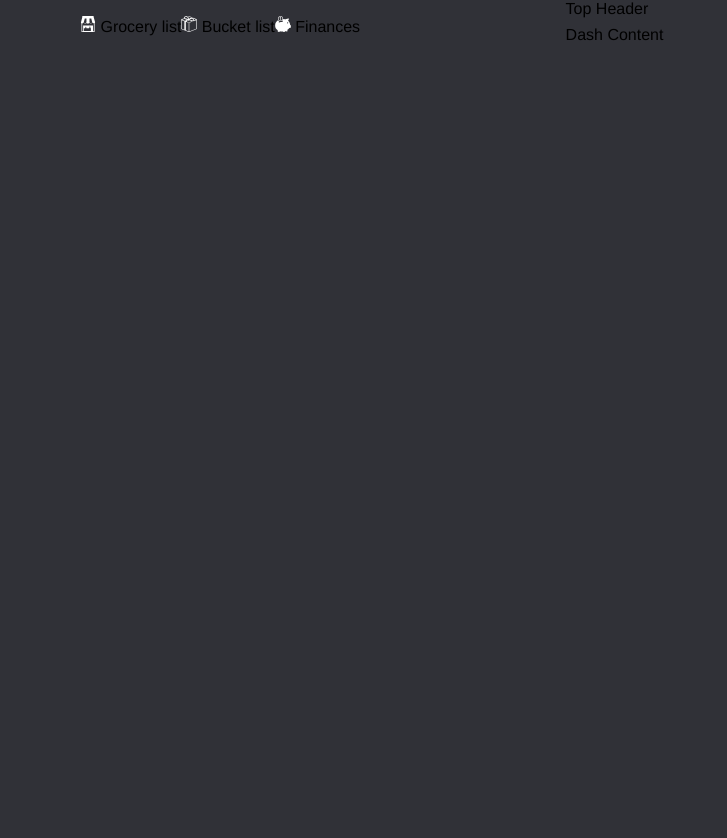
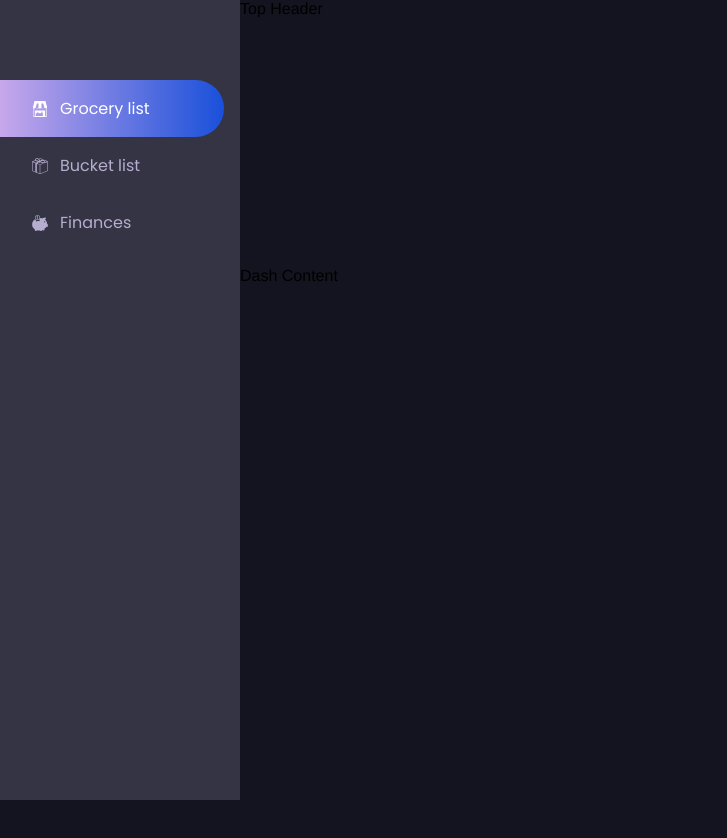
Before and after one commit to brunomguimaraes/monet, a React (Create React App) app: page /dashboard in a window 1280 px wide. Shown: the top 838 px of the page, without its empty margins (0-727 px from the left). Before the commit the page ends 800 px from the top, so only its background shows below. Built offline with nearby package versions, Linux system fonts and the light colour scheme; no server answers.

Commit message:
add first dash design

```diff
--- a/public/index.html
+++ b/public/index.html
@@ -1,20 +1,23 @@
 <!DOCTYPE html>
 <html lang="en">
+
 <head>
   <meta charset="utf-8" />
   <link rel="icon" href="%PUBLIC_URL%/favicon.ico" />
   <meta name="viewport" content="width=device-width, initial-scale=1" />
   <meta name="theme-color" content="#000000" />
-    <meta
-      name="description"
-      content="Web site created using create-react-app"
-    />
+  <meta name="description" content="Web site created using create-react-app" />
   <link rel="apple-touch-icon" href="%PUBLIC_URL%/logo192.png" />
   <!--
       manifest.json provides metadata used when your web app is installed on a
       user's mobile device or desktop. See https://developers.google.com/web/fundamentals/web-app-manifest/
     -->
   <link rel="manifest" href="%PUBLIC_URL%/manifest.json" />
+  <link rel="preconnect" href="https://fonts.googleapis.com">
+  <link rel="preconnect" href="https://fonts.gstatic.com" crossorigin>
+  <link
+    href="https://fonts.googleapis.com/css2?family=Poppins:ital,wght@0,200;0,300;0,400;0,500;0,600;1,200;1,300;1,400;1,500;1,600&display=swap"
+    rel="stylesheet">
   <!--
       Notice the use of %PUBLIC_URL% in the tags above.
       It will be replaced with the URL of the `public` folder during the build.
@@ -26,6 +29,7 @@
     -->
   <title>React App</title>
 </head>
+
 <body>
   <noscript>You need to enable JavaScript to run this app.</noscript>
   <div id="root"></div>
@@ -40,4 +44,5 @@
       To create a production bundle, use `npm run build` or `yarn build`.
     -->
 </body>
+
 </html>
--- a/src/components/Login/index.styles.js
+++ b/src/components/Login/index.styles.js
@@ -4,12 +4,14 @@ import { mainColors } from "../../style/colors";
 
 export const Header = styled.h1`
   font-size: 20px;
+  font-family: 'Poppins', sans-serif;
   color: ${mainColors.white};
   margin-bottom: 32px;
 `;
 
 export const Label = styled.label`
   font-size: 16px;
+  font-family: 'Poppins', sans-serif;
   color: ${mainColors.white};
   margin-bottom: 4px;
 `;
@@ -17,6 +19,7 @@ export const Label = styled.label`
 export const Input = styled.input`
 position: relative;
   font-size: 16px;
+  font-family: 'Poppins', sans-serif;
   width: 100%;
   padding: 16px;
   border: 2px solid ${mainColors.lightGray};
@@ -41,7 +44,7 @@ position: relative;
 `;
 
 export const Button = styled.button`
-  background: linear-gradient(0.25turn, ${mainColors.secondary}, ${mainColors.primary},  ${mainColors.primaryLight});
+  background: linear-gradient(0.25turn, ${mainColors.lightPurple}, ${mainColors.blue});
   border: 0px solid transparent;
   border-radius: 8px;
   color: ${mainColors.white};
--- a/src/components/Menu/index.js
+++ /dev/null
@@ -1,22 +0,0 @@
-import { ReactComponent as MarketIcon } from '../assets/icons/market-stand.svg';
-import { ReactComponent as GiftIcon } from '../assets/icons/gift.svg';
-import { ReactComponent as PiggyBankIcon } from '../assets/icons/piggy-bank.svg';
-
-import * as Styled from "./index.styles";
-
-const Menu = () => {
-	return (
-		<Styled.MenuWrapper>
-			<Styled.MenuSection>
-				<Styled.MenuItem>
-					<MarketIcon width={16} height={16} color="white"/> Grocery list
-					<GiftIcon width={16} height={16} color="white"/> Bucket list
-					<PiggyBankIcon width={16} height={16} color="white"/> Finances
-				</Styled.MenuItem>
-			</Styled.MenuSection>
-
-		</Styled.MenuWrapper>
-	);
-};
-
-export default Menu;
--- a/src/components/Menu/index.styles.js
+++ /dev/null
@@ -1,13 +0,0 @@
-import styled from "styled-components";
-
-export const MenuWrapper = styled.nav`
-
-`;
-
-export const MenuSection = styled.ul`
-
-`;
-
-export const MenuItem = styled.ul`
-
-`;
--- a/src/components/Modal/index.styles.js
+++ b/src/components/Modal/index.styles.js
@@ -13,7 +13,7 @@ export const ModalWrapper = styled.div`
   box-sizing: border-box;
   border: solid 1px ${mainColors.black};
   border-radius: 0.5em;
-  background: ${mainColors.black};
+  background: ${mainColors.clearBackground};
   -webkit-box-shadow: 0 12px 28px rgba(0, 0, 0, 0.3);
   -moz-box-shadow: 0 12px 28px rgba(0, 0, 0, 0.3);
   box-shadow: 0 12px 28px rgba(0, 0, 0, 0.3);
--- /dev/null
+++ b/src/components/TabsMenu/index.js
@@ -0,0 +1,29 @@
+import { ReactComponent as MarketIcon } from '../assets/icons/market-stand.svg';
+import { ReactComponent as GiftIcon } from '../assets/icons/gift.svg';
+import { ReactComponent as PiggyBankIcon } from '../assets/icons/piggy-bank.svg';
+
+import { mainColors } from "../../style/colors";
+
+import * as Styled from "./index.styles";
+
+const TabsMenu = () => {
+	//todo: map menu items
+	return (
+		<Styled.MenuWrapper>
+			<Styled.MenuSection>
+				<Styled.MenuItem selected>
+					<MarketIcon width={16} height={16} color={mainColors.white} /> Grocery list
+				</Styled.MenuItem>
+				<Styled.MenuItem>
+					<GiftIcon width={16} height={16} color={mainColors.lightGray} /> Bucket list
+				</Styled.MenuItem>
+				<Styled.MenuItem>
+					<PiggyBankIcon width={16} height={16} color={mainColors.lightGray} /> Finances
+				</Styled.MenuItem>
+			</Styled.MenuSection>
+
+		</Styled.MenuWrapper>
+	);
+};
+
+export default TabsMenu;
--- /dev/null
+++ b/src/components/TabsMenu/index.styles.js
@@ -0,0 +1,32 @@
+import styled, { css } from "styled-components";
+
+import { mainColors } from "../../style/colors";
+
+export const MenuWrapper = styled.nav`
+  padding-top: 80px;
+`;
+
+export const MenuSection = styled.ul`
+  list-style-type: none;
+  margin: 0;
+  padding: 0 16px 0 0;
+`;
+
+export const MenuItem = styled.li`
+  color: ${mainColors.lightGray};
+  padding: 16px 0 16px 32px;
+  display: flex;
+  align-items: center;
+  font-family: 'Poppins', sans-serif;
+
+  ${({ selected }) => selected && css`
+    color: ${mainColors.white};
+    background: linear-gradient(0.25turn, ${mainColors.lightPurple}, ${mainColors.blue});
+    border-radius: 0 32px 32px 0;
+  `}
+
+
+  svg {
+    margin-right: 12px;
+  }
+`;
--- a/src/components/layouts/Dashboard/index.styles.js
+++ b/src/components/layouts/Dashboard/index.styles.js
@@ -1,9 +1,11 @@
 import styled from "styled-components";
+
+import { mainColors } from "../../../style/colors";
 
 export const DashContainer = styled.div`
   display: grid;
-  grid-template-columns: repeat(4, auto);
-  grid-template-rows: repeat(3, auto);
+  grid-template-columns: 240px repeat(3, auto);
+  grid-template-rows: 1fr repeat(2, 2fr);
   grid-template-areas:
     "menu header header header"
     "menu content content content";
@@ -17,7 +19,8 @@ export const Header = styled.div`
 
 export const Menu = styled.div`
   grid-area: menu;
-
+  background: ${mainColors.clearBackground};
+  height: 100vh;
 `;
 
 export const Content = styled.div`
--- a/src/pages/Dashboard/index.js
+++ b/src/pages/Dashboard/index.js
@@ -1,5 +1,5 @@
 import DashboardLayout from "../../components/layouts/Dashboard";
-import Menu from "../../components/Menu";
+import TabsMenu from "../../components/TabsMenu";
 
 import * as Styled from "./index.styles";
 
@@ -7,7 +7,7 @@ const Dashboard = () => {
   console.log('render dash')
   return (
     <Styled.DashboardWrapper>
-      <DashboardLayout header={<div>Top Header</div>} menu={<Menu />}>
+      <DashboardLayout header={<div>Top Header</div>} menu={<TabsMenu />}>
         <div>Dash Content</div>
       </DashboardLayout>
     </Styled.DashboardWrapper>
--- a/src/style/colors.js
+++ b/src/style/colors.js
@@ -6,12 +6,15 @@ export const mainColors = {
   secondary: '#443850',
 
   // backgrounds
-  primaryBackground: '#086788',
-  clearBackground: '#E2DCDE',
+  primaryBackground: '#13141F',
+  clearBackground: '#343444',
 
   // basic
   white: '#FFFFFF',
   black: '#101010',
   lightGray: '#B7ADCF',
   darkGray: '#303137',
+  purple: '#6950B6',
+  lightPurple: '#C7A8EB',
+  blue: '#1950DA',
 }
--- a/src/style/globalStyles.js
+++ b/src/style/globalStyles.js
@@ -14,7 +14,7 @@ const GlobalStyle = createGlobalStyle`
   body {
     margin: 0;
     padding: 0;
-    background: ${mainColors.darkGray};
+    background: ${mainColors.primaryBackground};
     font-family: Open-Sans, Helvetica, Sans-Serif;
   }
 `;
```
Lines whose indentation alone changed are shown as unchanged.
